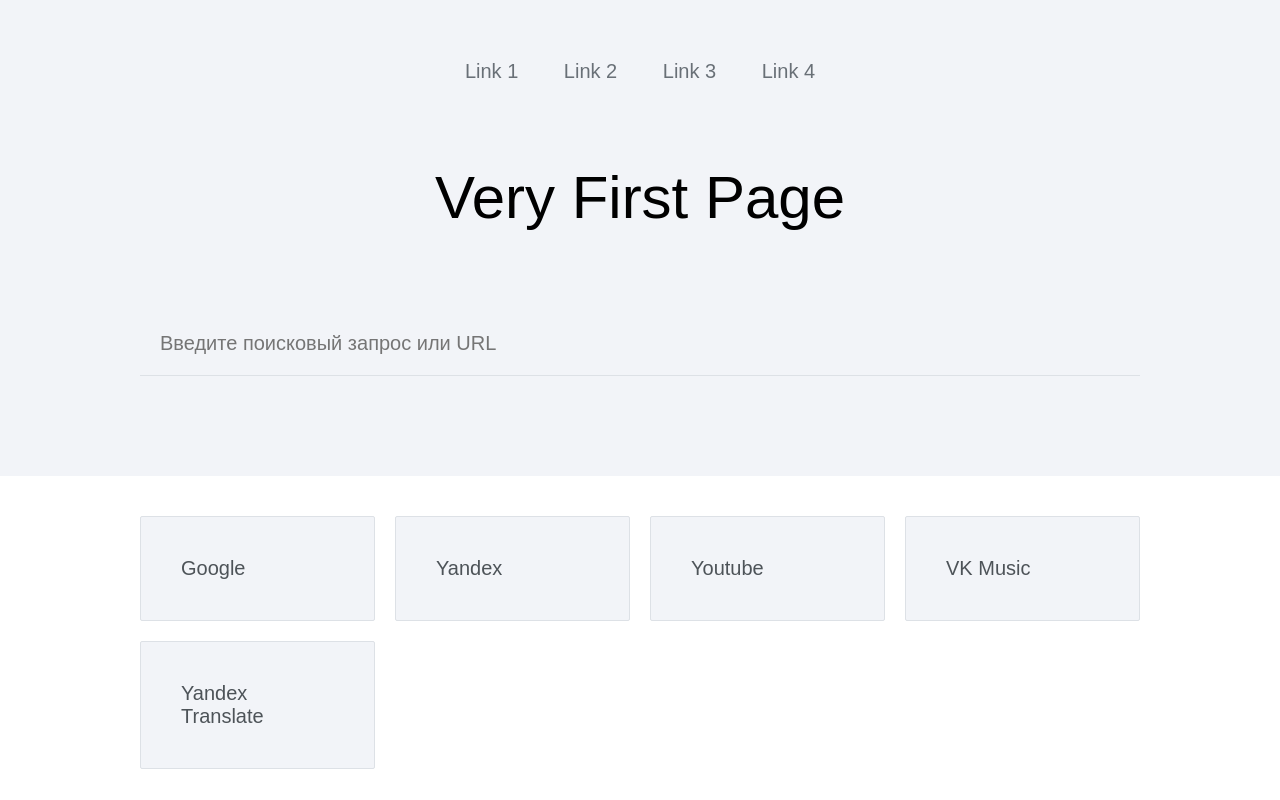
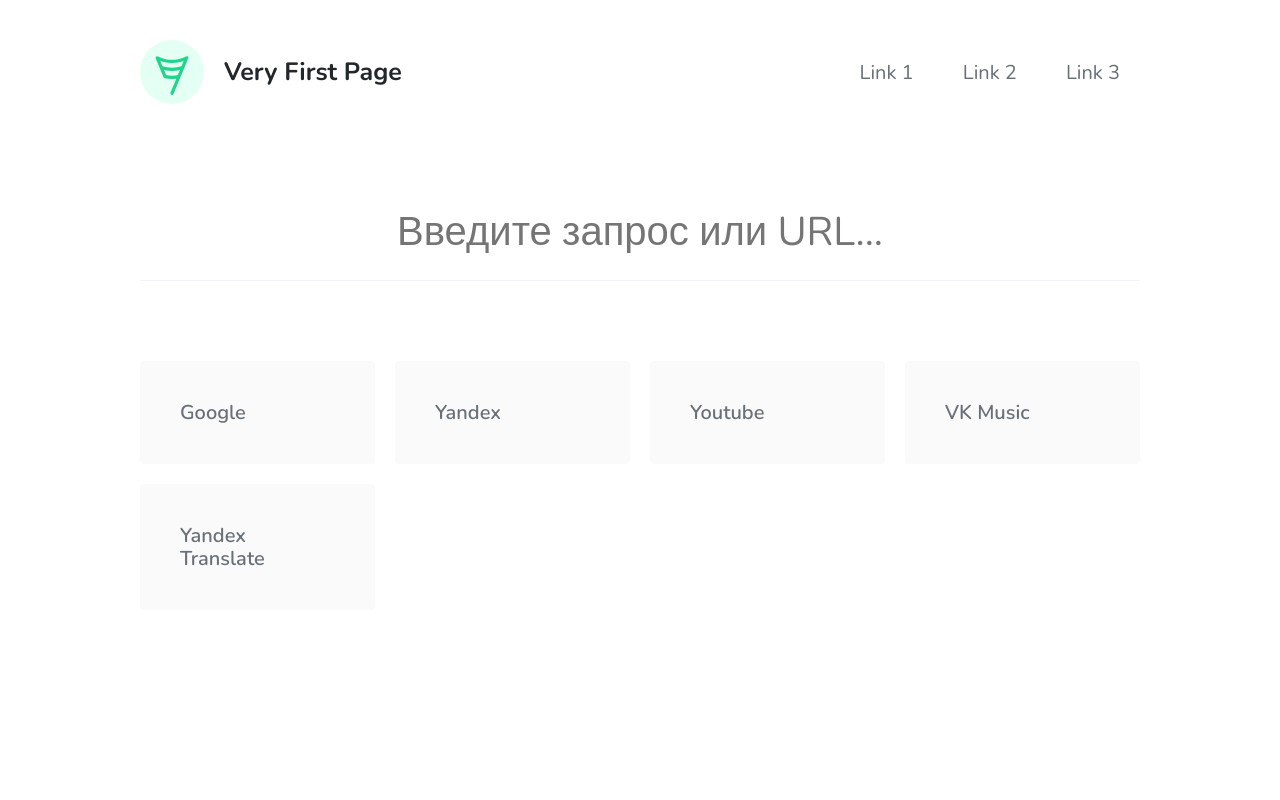
Before and after one commit to khuzhinru/veryfirstpage, a website: page index.html in a window 1280 px wide. Drawn offline with nearby package versions, Linux system fonts and the light colour scheme.

Commit message:
Changed the style and added the logo

```diff
--- a/index.html
+++ b/index.html
@@ -13,15 +13,28 @@
     <header class="pageHeader">
         <div class="container">
             <div class="pageHeader__inner">
-                <nav class="menu">
-                    <a class="menu__item" href="#">Link 1</a>
-                    <a class="menu__item" href="#">Link 2</a>
-                    <a class="menu__item" href="#">Link 3</a>
-                    <a class="menu__item" href="#">Link 4</a>
-                </nav>
-                <h1 class="pageTitle">Very First Page</h1>
+                <div class="topbar">
+                    <a class="logo" href="/">
+                        <svg xmlns="http://www.w3.org/2000/svg" viewBox="0 0 400 400">
+                            <defs>
+                                <style>
+                                </style>
+                            </defs>
+                            <circle cx="200" cy="200" r="200" />
+                            <path
+                                d="M200,333.6807l43.37537-104.71741,23.50183-56.7384,25.261-60.9856A199.13854,199.13854,0,0,1,200,133.6807a199.13854,199.13854,0,0,1-92.13824-22.44141l25.261,60.9856,23.50183,56.7384a201.77138,201.77138,0,0,0,86.75074,0l23.50183-56.7384A199.66878,199.66878,0,0,1,200,183.6807a199.66878,199.66878,0,0,1-66.8772-11.45581" />
+                        </svg>
+                        <h1>Very First Page</h1>
+                    </a>
+                    <nav class="menu">
+                        <a class="menu__item" href="#">Link 1</a>
+                        <a class="menu__item" href="#">Link 2</a>
+                        <a class="menu__item" href="#">Link 3</a>
+                    </nav>
+                </div>
                 <div class="searchInputWrapper">
-                    <input id="searchInput" class="searchInput" type="text" placeholder="Введите поисковый запрос или URL">
+                    <input id="searchInput" class="searchInput" type="text" placeholder="Введите запрос или URL..."
+                        autocomplete="off">
                 </div>
             </div>
         </div>
--- a/style.css
+++ b/style.css
@@ -1,4 +1,6 @@
+@import url("https://fonts.googleapis.com/css2?family=Nunito:ital,wght@0,300;0,400;0,600;0,700;1,300;1,400;1,600;1,700&display=swap");
 :root {
+  --gray-5: #fafafb;
   --gray-10: #f2f4f8;
   --gray-20: #dde1e6;
   --gray-30: #c1c7cd;
@@ -10,7 +12,10 @@
   --gray-90: #21272a;
   --gray-100: #121619;
 
-  --border-radius: 2px;
+  --primary: #20d489;
+  --primary-light: #e4fff4;
+
+  --border-radius: 4px;
 }
 
 * {
@@ -18,7 +23,7 @@
 }
 
 html {
-  font-family: sans-serif;
+  font-family: "Nunito", sans-serif;
   font-size: 20px;
 }
 
@@ -30,55 +35,112 @@
 
 .pageHeader {
   margin-bottom: 2rem;
-  background-color: var(--gray-10);
 }
 
-.pageHeader__inner {
-  padding: 3rem 0 5rem 0;
+.topbar {
+  display: flex;
+  align-items: center;
+  padding: 2rem 0;
+}
+
+/* LOGO */
+
+.logo {
+  display: flex;
+  align-items: center;
+  color: var(--gray-90);
+  text-decoration: none;
+}
+
+.logo svg {
+  width: 64px;
+  height: 64px;
+}
+
+.logo svg * {
+  transition: all 0.25s ease-out;
+}
+
+.logo svg circle {
+  fill: var(--primary-light);
+}
+
+.logo svg path {
+  fill: none;
+  stroke: var(--primary);
+  stroke-linecap: round;
+  stroke-linejoin: round;
+  stroke-width: 20px;
+  pointer-events: none;
+}
+
+.logo svg:hover circle {
+  fill: var(--primary);
+}
+
+.logo svg:hover path {
+  stroke: #fff;
+}
+
+.logo h1 {
+  margin: 0;
+  margin-left: 1rem;
+  font-size: 1.25rem;
+  font-weight: bold;
 }
 
 /* MENU */
 
 .menu {
+  margin-left: auto;
+
   text-align: center;
 }
 
 .menu__item {
   display: inline-block;
+  padding: 0.5rem 1rem;
+
+  border-radius: var(--border-radius);
+
   text-decoration: none;
   color: var(--gray-60);
+
+  transition: all 0.25s ease-out;
+}
+
+.menu__item:hover {
+  background-color: var(--gray-10);
 }
 
 .menu__item:not(:last-child) {
-  margin-right: 2rem;
-}
-
-/* PAGE TITLE */
-
-.pageTitle {
-  margin: 4rem 0;
-  text-align: center;
-  font-size: 3rem;
-  font-weight: normal;
+  margin-right: 0.2rem;
 }
 
 /* SEARCH INPUT */
 
+.searchInputWrapper {
+  padding: 2rem 0;
+}
+
 .searchInput {
   display: block;
   width: 100%;
-  padding: 1rem;
+  padding: 1.25rem;
 
   border: none;
-  border-bottom: 1px solid var(--gray-20);
+  border-bottom: 1px solid var(--gray-10);
   outline: none;
   background-color: transparent;
 
-  font-size: 1rem;
+  font-size: 2rem;
+  text-align: center;
+
+  transition: all 0.25s ease-out;
 }
 
 .searchInput:focus {
-  border-color: var(--gray-40);
+  border-color: var(--gray-20);
 
   color: var(--gray-80);
 }
@@ -93,17 +155,17 @@
 
 .searchEngine {
   padding: 2rem;
-  background-color: var(--gray-10);
-  border: 1px solid var(--gray-20);
+  background-color: var(--gray-5);
   border-radius: var(--border-radius);
 
   text-decoration: none;
-  color: var(--gray-70);
+  color: var(--gray-60);
+  font-weight: 600;
 
   transition: all 0.25s ease-out;
 }
 
 .searchEngine:hover {
-  background-color: var(--gray-20);
-  color: var(--gray-80);
+  background-color: var(--gray-10);
+  color: var(--gray-70);
 }
```
